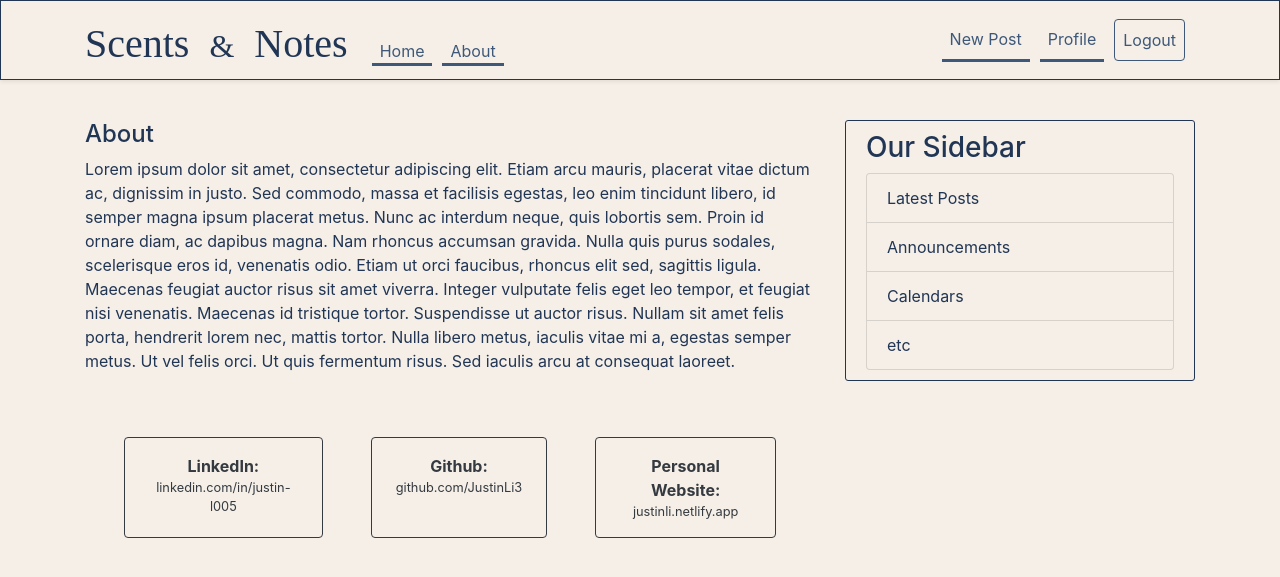
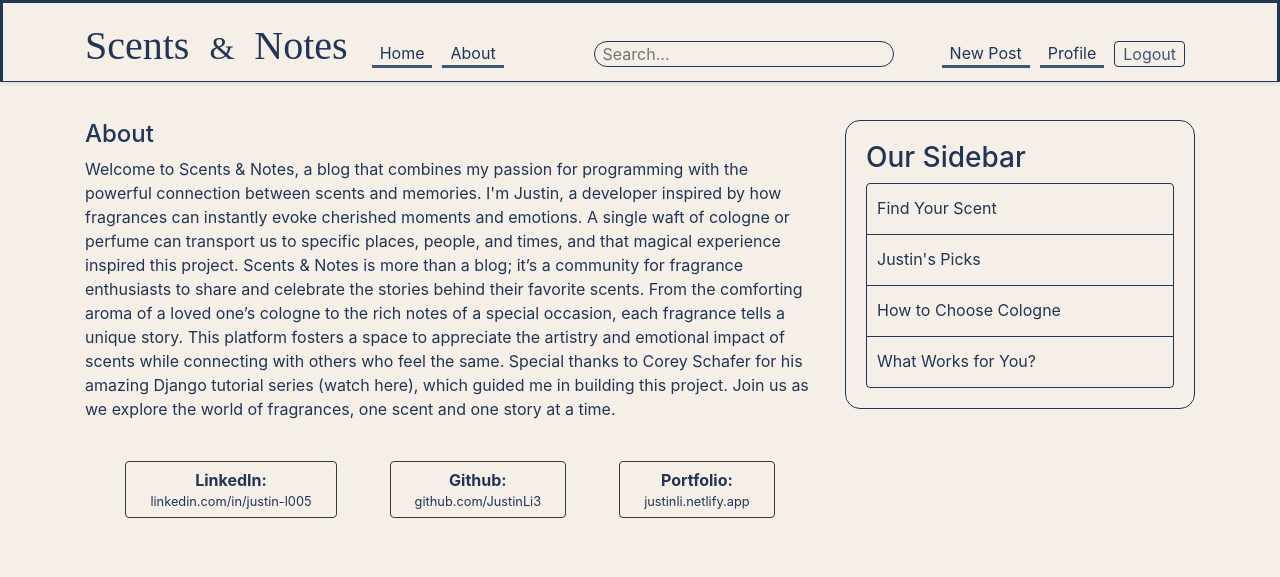
Before and after one commit to JustinLi3/Scents_n_Notes, a Django app: page /about/ in a window 1280 px wide. Shown: the top 577 px of the page. Run offline with Django 5.2, Linux system fonts and the light colour scheme; a user stored in the database is signed in; some web fonts are replaced.

Commit message:
Fixed UI heavily, going to implement side bar soon, added search bar

```diff
--- a/blog/static/blog/main.css
+++ b/blog/static/blog/main.css
@@ -3,6 +3,33 @@ body {
   color: #213555;
   margin-top: 5rem;
 }
+button{
+  background:#F5EFE7;
+  border: 1px solid #213555 !important ;
+
+}
+
+
+ul li {
+  position: relative; /* Makes the list item the parent for the link's positioning */
+  padding: 25px !important;
+}
+
+ul li a {
+  position: absolute; /* Makes the link cover the entire list item */
+  top: 12px;
+  left: 10px;
+  width: 100%; /* Ensures the link stretches across the full width of the list item */
+  height: 100%; /* Ensures the link covers the full height of the list item */
+  text-decoration: none; /* Removes underline */
+  color: inherit; /* Keeps the text color of the link */
+  z-index: 1; /* Brings the link above the bullet */
+}
+
+ul li:hover {
+  cursor: pointer; /* Makes the entire list item appear interactive */
+}
+
 
 h1, h2, h3, h4, h5, h6 {
   color: #213555;
@@ -18,9 +45,11 @@ ul {
 }
 
 .navbar{
-  border: 1px solid #213555 !important;
+  border-bottom: 1px solid #213555 !important;
+  background: #F5EFE7 ;
 
 }
+
 .site-header .navbar-nav .nav-link {
   color: #3E5879;
   transition: color 0.15s;
@@ -28,6 +57,17 @@ ul {
   border-color:#3E5879;
   margin-right: 10px;
 
+}
+
+.searchBar{
+  background: #F5EFE7;
+  border: 1px solid #213555;
+  border-radius: 20px;
+  width:300px;
+}
+
+.d-flex{
+  gap:5px !important;
 }
 
 .site-header .navbar-nav .nav-link:hover {
@@ -41,14 +81,24 @@ ul {
 
 .content-section {
   background: #F5EFE7;
-  padding: 10px 20px;
+  padding: 20px 20px;
   border: 1px solid #213555;
-  border-radius: 3px;
-  margin-bottom: 20px;
+  border-radius: 15px;
+  margin-bottom: 15px;
 }
 
-.article-title {
-  color: #213555;
+.paginationBtn, .logoutBtn{
+  border: 1px solid #213555;
+}
+.currentBtn{
+  background: #213555;
+  color: #F5EFE7
+
+
+}
+
+.article-title, a{
+  color: #213555 !important;
   transition: color 0.5s;
 }
 .btn:hover {
@@ -56,11 +106,20 @@ ul {
   transform: scale(1.05); /* Optional for hover effect */
 }
 
+.form-control, .list-group-item{
+  border: 1px solid #213555 !important ;
+  transition: background 0.15s;
+}
+
+.list-group-item:hover{
+  background:#ebebeb !important;
+}
+
 .btn {
     overflow: visible; /* Ensure content isn't clipped */
 }
-a.article-title:hover {
-  color: 3E5879;
+a:hover,article-title:hover {
+  color: #7388a3 !important;
   text-decoration: none;
 }
 
@@ -77,7 +136,7 @@ a.article-title:hover {
 .article-metadata {
   padding-bottom: 1px;
   margin-bottom: 4px;
-  border-bottom: 1px solid #e3e3e3
+  border-bottom: 1px solid #979caa;
 }
 
 .article-metadata a:hover {
--- a/blog/templates/blog/about.html
+++ b/blog/templates/blog/about.html
@@ -7,19 +7,21 @@
          </h4>
          <div className="d-flex justify-content-center" style="gap:10px;">
             <p>
-               Lorem ipsum dolor sit amet, consectetur adipiscing elit. Etiam arcu mauris, placerat vitae dictum ac, dignissim in justo. Sed commodo, massa et facilisis egestas, leo enim tincidunt libero, id semper magna ipsum placerat metus. Nunc ac interdum neque, quis lobortis sem. Proin id ornare diam, ac dapibus magna. Nam rhoncus accumsan gravida. Nulla quis purus sodales, scelerisque eros id, venenatis odio. Etiam ut orci faucibus, rhoncus elit sed, sagittis ligula. Maecenas feugiat auctor risus sit amet viverra. Integer vulputate felis eget leo tempor, et feugiat nisi venenatis. Maecenas id tristique tortor. Suspendisse ut auctor risus. Nullam sit amet felis porta, hendrerit lorem nec, mattis tortor. Nulla libero metus, iaculis vitae mi a, egestas semper metus. Ut vel felis orci. Ut quis fermentum risus. Sed iaculis arcu at consequat laoreet.
+                Welcome to Scents & Notes, a blog that combines my passion for programming with the powerful connection between scents and memories. I'm Justin, a developer inspired by how fragrances can instantly evoke cherished moments and emotions. A single waft of cologne or perfume can transport us to specific places, people, and times, and that magical experience inspired this project.
+                Scents & Notes is more than a blog; it’s a community for fragrance enthusiasts to share and celebrate the stories behind their favorite scents. From the comforting aroma of a loved one’s cologne to the rich notes of a special occasion, each fragrance tells a unique story. This platform fosters a space to appreciate the artistry and emotional impact of scents while connecting with others who feel the same.
+                Special thanks to Corey Schafer for his amazing Django tutorial series (watch here), which guided me in building this project. Join us as we explore the world of fragrances, one scent and one story at a time.
             </p>
          </div>
-         <div class="container mt-5">
+         <div class="container mt-4">
             <div class="d-flex justify-content-center py-3">
-                <a href="https://www.linkedin.com/in/justin-l005/" target="_blank"  class="btn btn-outline-dark mx-4 py-3 px-4">
+                <a href="https://www.linkedin.com/in/justin-l005/" target="_blank"  class="btn btn-outline-dark mx-4 px-4">
                     <strong class="fab fa-linkedin fa-2x ">LinkedIn: <small class="d-block">linkedin.com/in/justin-l005</small> </strong>
                 </a>
-                <a href="https://github.com/JustinLi3" target="_blank"  class="btn btn-outline-dark mx-4 py-3 px-4">
+                <a href="https://github.com/JustinLi3" target="_blank"  class="btn btn-outline-dark mx-4  px-4">
                     <strong class="fab fa-github fa-2x ">Github: <small class="d-block">github.com/JustinLi3</small></strong>
                 </a>
-                <a href="https://justinli.netlify.app" target="_blank" class="btn btn-outline-dark mx-4 py-3 px-4" >
-                    <strong class="fas fa-globe fa-2x ">Personal Website: <small class="d-block">justinli.netlify.app</small></strong>
+                <a href="https://justinli.netlify.app" target="_blank" class="btn btn-outline-dark mx-4 px-4" >
+                    <strong class="fas fa-globe fa-2x ">Portfolio: <small class="d-block">justinli.netlify.app</small></strong>
                 </a>
             </div>
         </div>
--- a/blog/templates/blog/base.html
+++ b/blog/templates/blog/base.html
@@ -43,14 +43,16 @@
               <a class="nav-item nav-link mt-4 py-0 " href="/">Home</a>
               <a class="nav-item nav-link mt-4 py-0 " href="/about">About</a>
             </div>
-            <!-- Navbar Right Side -->
+            <form method="GET" action="{% url 'blog-home' %}">
+                <input class="searchBar mt-4 py-0 pl-2 mr-5" type="text" name="q" placeholder="Search...">
+            </form>
             <div class="navbar-nav">
               {% if user.is_authenticated %}
-                <a class="nav-item nav-link" href="{% url 'post-create' %}">New Post</a>
-                <a class="nav-item nav-link" href="{% url 'profile' %}">Profile</a>
+                <a class="nav-item nav-link mt-4 py-0" href="{% url 'post-create' %}">New Post</a>
+                <a class="nav-item nav-link mt-4 py-0" href="{% url 'profile' %}">Profile</a>
                 <form method="post" action="{% url 'logout' %}">
                   {% csrf_token %}
-                  <button class="btn btn-link nav-item nav-link" type="submit">Logout</button>
+                  <button class="nav-item nav-link btn logoutBtn mt-4 py-0" type="submit">Logout</button>
                 </form>
               {% else %}
                 <a class="nav-item nav-link mt-4 py-0"  href="{% url 'login'%}">Login</a>
@@ -80,10 +82,10 @@
             <div class="content-section">
               <h3>Our Sidebar</h3>
               <ul class="list-group">
-                <li class="list-group-item list-group-item-light">Latest Posts</li>
-                <li class="list-group-item list-group-item-light">Announcements</li>
-                <li class="list-group-item list-group-item-light">Calendars</li>
-                <li class="list-group-item list-group-item-light">etc</li>
+               <li class=" list-group-item cursor"><a class="w-100"href="">Find Your Scent</a></li>
+                <li class=" list-group-item cursor"><a class="" href="">Justin's Picks</a></li>
+                <li class=" list-group-item cursor"><a href="">How to Choose Cologne</a></li>
+                <li class=" list-group-item cursor"><a href="">What Works for You?</a></li>
               </ul>
             </div>
           </div>
--- a/blog/views.py
+++ b/blog/views.py
@@ -1,6 +1,8 @@
 from django.shortcuts import render, get_object_or_404
 from django.contrib.auth.mixins import LoginRequiredMixin, UserPassesTestMixin
 from django.contrib.auth.models import User
+#Import for search functionality
+from django.db.models import Q
 #Class based views (list view)
 from django.views.generic import (
     ListView,
@@ -31,14 +33,16 @@ from .models import Post
 #Function based views: Url patterns directed to a certain view, which are these functions, and the views handle the logic for routes and render templates
 #Class based views: More functionality as it handles more backend logic (list, detail, create, update, delete views)
 # Examples: List view (blog posts, subscriptions,) clicking on one would send us to a Detail view (descriptions), then we could update and delete views (update/del views)
-def home(request):
-    # return HttpResponse('<h1>Blog Home</h1>')
-    context = { #create context just so you could pass in additional information
-        'posts': Post.objects.all(),   #posts variable is going to be accessible within our template
-        'title': 'Home'
-    }
-    return render(request, 'blog/home.html', context) #template name that we want to render, specifying the subdirectory within templates
-    #Additional optional parameter to pass in information into our template
+
+# def home(request):
+#     # return HttpResponse('<h1>Blog Home</h1>')
+#     context = { #create context just so you could pass in additional information
+#         'posts': Post.objects.all(),   #posts variable is going to be accessible within our template
+#         'title': 'Home'
+#     }
+#     return render(request, 'blog/home.html', context) #template name that we want to render, specifying the subdirectory within templates
+#     #Additional optional parameter to pass in information into our template
+
 def about(request):
     return render(request, 'blog/about.html', {'title':'About'})
 
@@ -52,6 +56,16 @@ class PostListView(ListView):
     ordering = ['-date_posted'] #We are essentially ordering our blogs such that (with -) the most recent are at the top
     paginate_by = 5 #posts per page
     #now we need to add a link to other pages  (manually: /?page=_), this is done within home.html
+    def get_queryset(self):
+        query = self.request.GET.get('q')  # Get the search query
+        # print(f"Search query: {query}")  # Debugging: Check the search term in the terminal
+
+        if query:
+            # Filter posts by title or content, case-insensitive
+            return Post.objects.filter(
+                Q(title__icontains=query) | Q(content__icontains=query)
+            )
+        return Post.objects.all()  # Default: Return all posts
 
 
 class UserPostListView(ListView):
--- a/users/templates/users/profile.html
+++ b/users/templates/users/profile.html
@@ -3,7 +3,7 @@
 {% block content %}
     <div class="content-section">
       <div class="media">
-        <img class="rounded-circle account-img" src="{{ user.profile.image.url }}">
+        <img class="rounded-circle account-img border border-dark" src="{{ user.profile.image.url }}">
         <div class="media-body">
           <h2 class="account-heading">{{ user.username }}</h2>
           <p class="text-secondary">{{ user.email }}</p>
```
Also changed, not shown: blog/templates/blog/home.html (+11 -7 lines), db.sqlite3.
